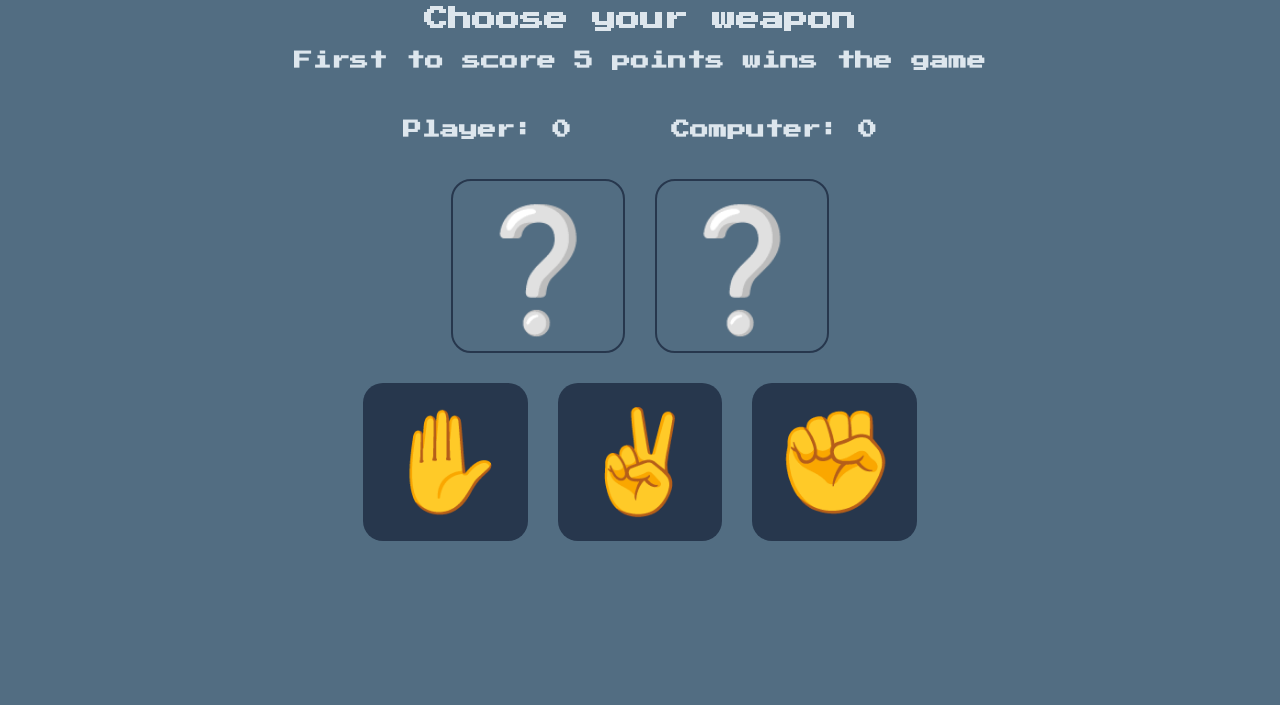
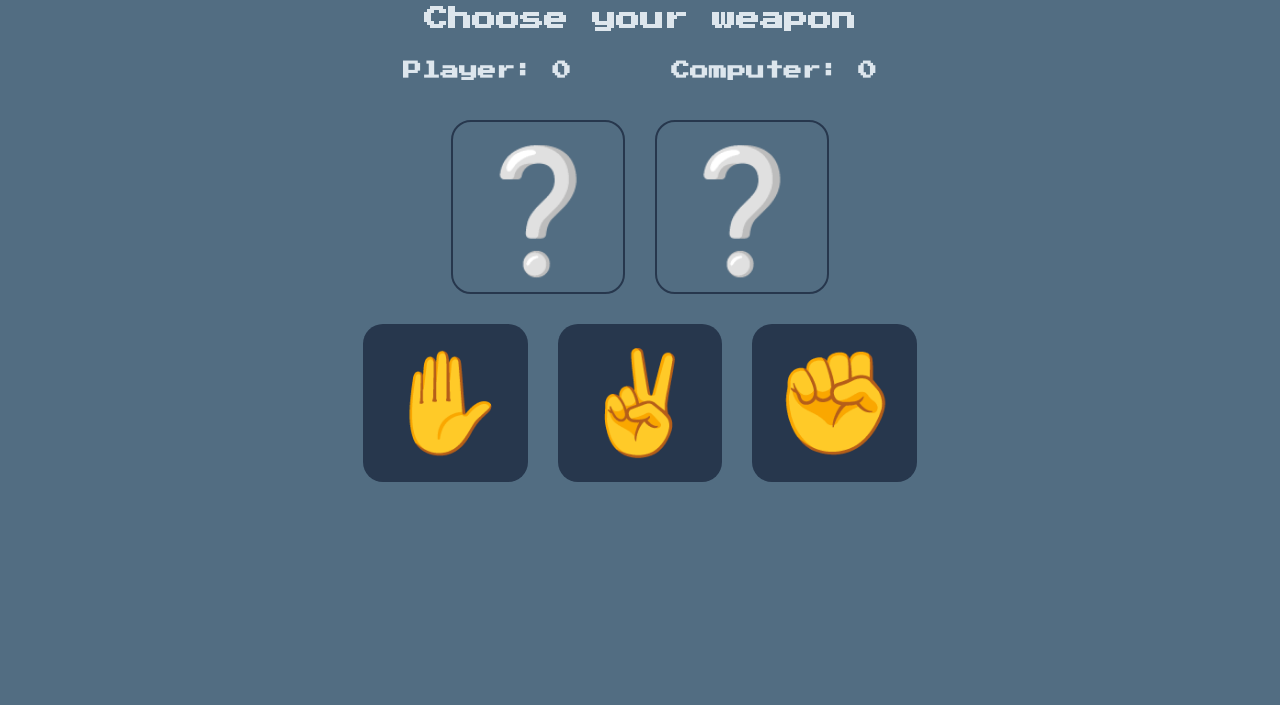
Before and after one commit to YUSUF-SELEIM/Rock-Paper-Scissors, a plain HTML site: page index.html in a window 1280 px wide. Shown: the part 95-800 px from the top of the page. Drawn offline with Linux system fonts and the light colour scheme.

Commit message:
removed unnecessary tag

```diff
--- a/index.html
+++ b/index.html
@@ -18,9 +18,8 @@
 			<div class="top-bar">
 				<h1>Rock Paper Scissors</h1>
 			</div>
-			<div class="choose-score">
+			<div class="choose">
 				<h2>Choose your weapon</h2>
-				<h3>First to score 5 points wins the game</h3>
 			</div>
 			<div class="scoreboard">
 				<h3>Player: 0</h3>
--- a/style.css
+++ b/style.css
@@ -28,7 +28,7 @@ body {
     flex-shrink: 0;
 }
 
-.choose-score {
+.choose {
     display: flex;
     flex-direction: column;
     align-items: center;
```
